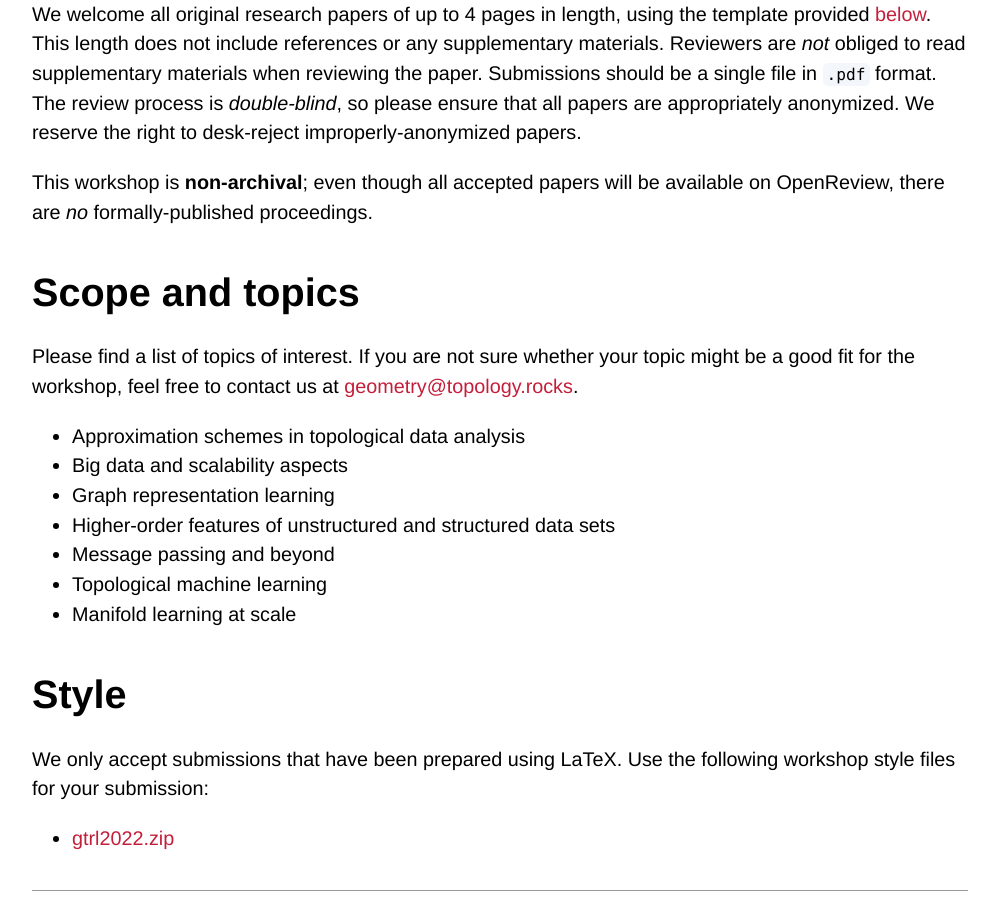
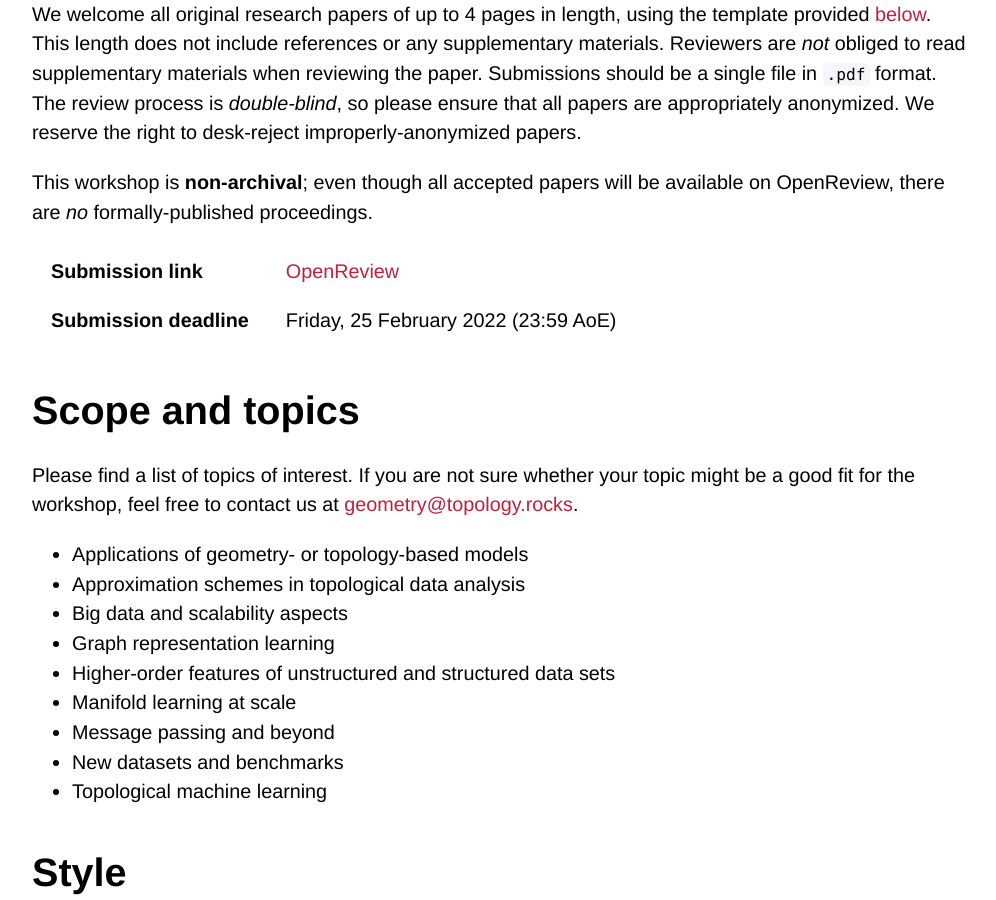
Before and after one commit to gt-rl/gt-rl.github.io, a Jekyll site: the page built from cfp.md, in a window 1280 px wide and 900 px high, scrolled down 491 px. Shown: the whole window, without its empty margins (140-1136 px from the left). Built offline with Jekyll 4.4.1, drawn with Linux system fonts in a browser that asks for light colours; some web fonts are replaced; our own code applies the rules of GitHub Pages for plain Markdown files.

Commit message:
Updated call for papers

```diff
--- a/cfp.md
+++ b/cfp.md
@@ -16,12 +16,8 @@ papers.
 This workshop is **non-archival**; even though all accepted papers will be
 available on OpenReview, there are *no* formally-published proceedings.
 
-<!--
-
 | **Submission link** | [OpenReview](https://openreview.net/group?id=ICLR.cc/2022/Workshop/GTRL) |
-| **Submission deadline** | ~~Friday, 26 February 2021 (23:59 AoE)~~ Sunday, 7 March 2021 (23:59 AoE) |
-
--->
+| **Submission deadline** | Friday, 25 February 2022 (23:59 AoE) |
 
 # Scope and topics
 
@@ -29,13 +25,15 @@ Please find a list of topics of interest. If
 you are not sure whether your topic might be a good fit for the
 workshop, feel free to contact us at [geometry@topology.rocks](mailto:geometry@topology.rocks).
 
+- Applications of geometry- or topology-based models
 - Approximation schemes in topological data analysis
 - Big data and scalability aspects
 - Graph representation learning
 - Higher-order features of unstructured and structured data sets
+- Manifold learning at scale
 - Message passing and beyond
+- New datasets and benchmarks
 - Topological machine learning
-- Manifold learning at scale
 
 # Style
 
```
